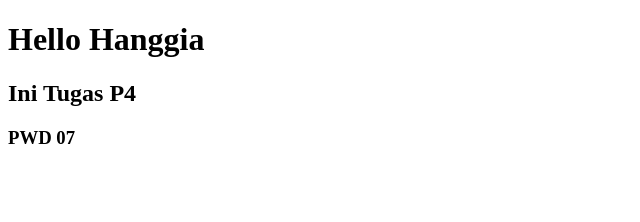
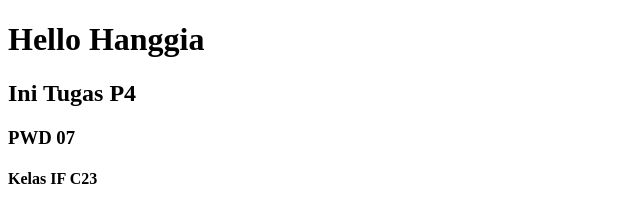
Before and after one commit to Hanggi777/T4PWD7-PRAKTIKUM, a plain HTML site: page index.html in a window 1280 px wide. Shown: the whole page, without its empty margins (0-640 px from the left). Drawn offline with Linux system fonts and the light colour scheme.

Commit message:
menambahkan H4

```diff
--- a/index.html
+++ b/index.html
@@ -9,5 +9,6 @@
     <h1>Hello Hanggia</h1>
     <h2>Ini Tugas P4</h2>
     <h3>PWD 07</h3>
+    <h4>Kelas IF C23</h4>
 </body>
 </html>
```
